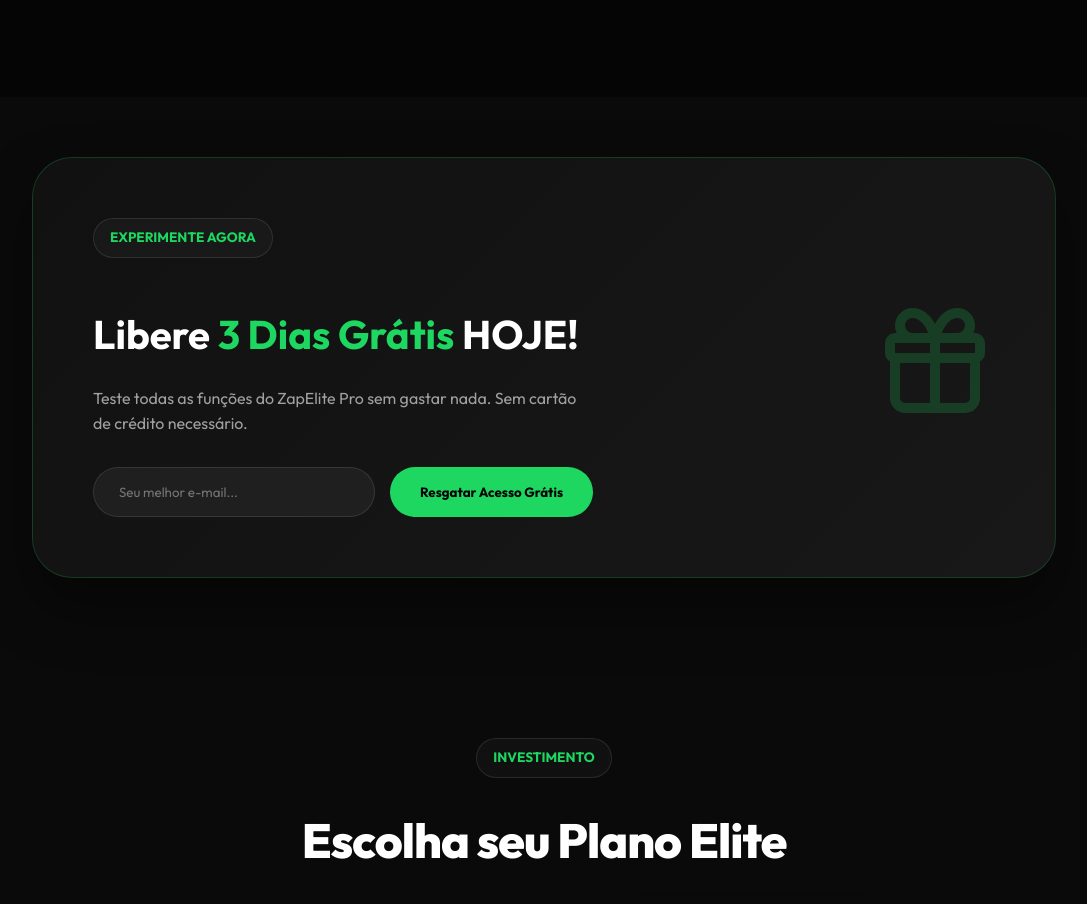
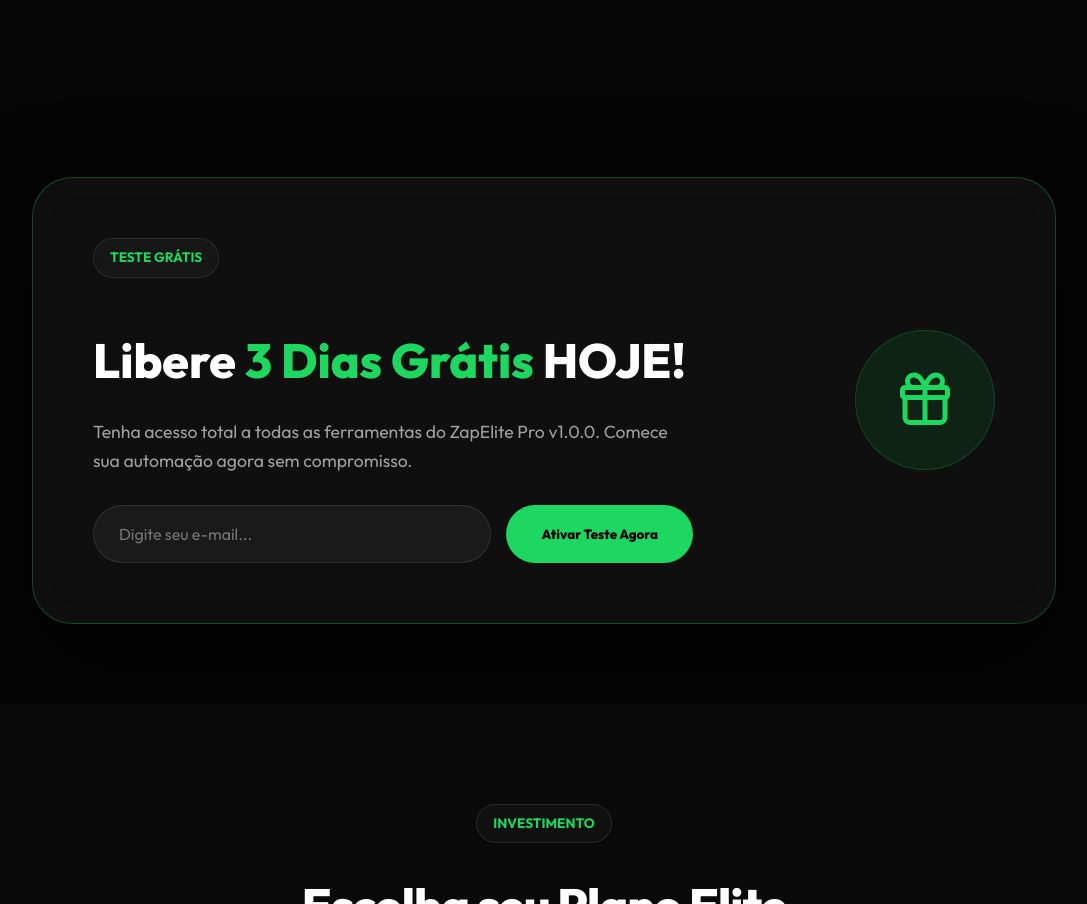
Before and after one commit to arkanintelligence-boop/zapelitepro, a plain HTML site: page index.html in a window 1280 px wide. Shown: the part 1793-2697 px from the top of the page, without its empty margins (96-1183 px from the left). Drawn offline with nearby package versions, Linux system fonts and the light colour scheme.

Commit message:
Fix Trial section layout and premium styles

```diff
--- a/index.html
+++ b/index.html
@@ -85,28 +85,32 @@
         </div>
     </section>
 
-    <!-- SEÇÃO TESTE GRÁTIS -->
+    <!-- SEÇÃO TESTE GRÁTIS PREMUM -->
     <section class="trial-section">
         <div class="trial-card">
-            <div class="trial-content" style="text-align: left;">
-                <div class="badge">EXPERIMENTE AGORA</div>
-                <h2 style="font-size: 2.5rem; margin: 20px 0;">Libere <span style="color: var(--primary);">3 Dias
+            <div class="trial-content">
+                <div class="badge">TESTE GRÁTIS</div>
+                <h2 style="font-size: 3rem; margin: 20px 0;">Libere <span style="color: var(--primary);">3 Dias
                         Grátis</span> HOJE!</h2>
-                <p style="color: var(--text-muted); margin-bottom: 30px;">Teste todas as funções do ZapElite Pro sem
-                    gastar nada. Sem cartão de crédito necessário.</p>
+                <p style="color: var(--text-muted); margin-bottom: 30px; font-size: 1.1rem;">Tenha acesso total a todas
+                    as ferramentas do ZapElite Pro v1.0.0. Comece sua automação agora sem compromisso.</p>
                 <div class="trial-form">
-                    <input type="email" id="trialEmail" placeholder="Seu melhor e-mail...">
-                    <button class="btn-trial" onclick="requestTrial()">Resgatar Acesso Grátis</button>
+                    <input type="email" id="trialEmail" placeholder="Digite seu e-mail...">
+                    <button class="btn-trial" onclick="requestTrial()">Ativar Teste Agora</button>
                 </div>
                 <div id="trialResult" class="trial-result" style="display: none;">
-                    <p style="font-size: 0.8rem; color: var(--text-muted);">Sua Chave de Teste:</p>
-                    <code id="trialKeyDisplay">ELITE-XXXX-XXXX</code>
-                    <p style="font-size: 0.75rem; margin-top: 10px; color: var(--primary);">Copie e cole no software!
+                    <p style="font-size: 0.9rem; color: var(--text-muted); margin-bottom: 15px;">Sua chave foi gerada:
                     </p>
+                    <code id="trialKeyDisplay">GERANDO-CHAVE...</code>
+                    <p style="font-size: 0.8rem; margin-top: 15px; color: var(--primary);">Copie e ative no seu
+                        software!</p>
                 </div>
             </div>
             <div class="trial-image">
-                <i data-lucide="gift" style="width: 120px; height: 120px; color: var(--primary); opacity: 0.2;"></i>
+                <div
+                    style="background: rgba(30, 215, 96, 0.1); width: 140px; height: 140px; border-radius: 50%; display: flex; align-items: center; justify-content: center; border: 1px solid rgba(30, 215, 96, 0.2);">
+                    <i data-lucide="gift" style="width: 60px; height: 60px; color: var(--primary);"></i>
+                </div>
             </div>
         </div>
     </section>
--- a/style.css
+++ b/style.css
@@ -615,118 +615,102 @@
     }
 }
 
-/* Trial Section */
+/* Trial Section Premium Re-Fix */
 .trial-section {
-    padding: 60px 10%;
-    background: var(--bg-main);
+    padding: 80px 10%;
+    background: #050505;
+    position: relative;
+    overflow: hidden;
 }
 
 .trial-card {
-    background: linear-gradient(135deg, #111 0%, #181818 100%);
-    border: 1px solid rgba(30, 215, 96, 0.2);
-    border-radius: 40px;
-    padding: 60px;
-    display: flex;
-    align-items: center;
-    justify-content: space-between;
-    gap: 40px;
-    overflow: hidden;
-    position: relative;
-    box-shadow: 0 30px 60px rgba(0, 0, 0, 0.4);
+    background: rgba(18, 18, 18, 0.8) !important;
+    backdrop-filter: blur(20px);
+    border: 1px solid rgba(30, 215, 96, 0.3) !important;
+    border-radius: 40px !important;
+    padding: 60px !important;
+    display: flex !important;
+    flex-direction: row !important;
+    align-items: center !important;
+    justify-content: space-between !important;
+    gap: 60px !important;
+    z-index: 10;
+    box-shadow: 0 40px 100px rgba(0, 0, 0, 0.5);
+    max-width: 1200px;
+    margin: 0 auto;
 }
 
 .trial-content {
-    max-width: 500px;
-    position: relative;
-    z-index: 2;
+    max-width: 600px !important;
+    text-align: left !important;
 }
 
 .trial-content h2 {
-    font-size: 2.5rem;
-    margin: 20px 0;
+    font-size: 3rem !important;
+    font-weight: 800 !important;
+    color: #fff !important;
+    margin: 20px 0 !important;
 }
 
 .trial-form {
-    display: flex;
-    gap: 15px;
-    margin-top: 30px;
+    display: flex !important;
+    gap: 15px !important;
+    margin-top: 30px !important;
 }
 
 .trial-form input {
-    flex: 1;
-    background: rgba(255, 255, 255, 0.05);
-    border: 1px solid rgba(255, 255, 255, 0.1);
-    padding: 16px 25px;
-    border-radius: 100px;
-    color: #fff;
-    outline: none;
-    transition: 0.3s;
-}
-
-.trial-form input:focus {
-    border-color: var(--primary);
-    background: rgba(30, 215, 96, 0.05);
+    flex: 1 !important;
+    background: rgba(255, 255, 255, 0.05) !important;
+    border: 1px solid rgba(255, 255, 255, 0.1) !important;
+    padding: 18px 25px !important;
+    border-radius: 100px !important;
+    color: #fff !important;
+    font-size: 1rem !important;
 }
 
 .btn-trial {
-    background: var(--primary);
-    color: #000;
-    padding: 16px 30px;
-    border-radius: 100px;
-    border: none;
-    font-weight: 700;
-    cursor: pointer;
-    transition: 0.3s;
-    white-space: nowrap;
-}
-
-.btn-trial:hover {
-    transform: scale(1.05);
-    background: var(--primary-hover);
+    background: #1ed760 !important;
+    color: #000 !important;
+    padding: 18px 35px !important;
+    border-radius: 100px !important;
+    border: none !important;
+    font-weight: 800 !important;
+    cursor: pointer !important;
+    white-space: nowrap !important;
 }
 
 .trial-result {
     margin-top: 30px;
     background: rgba(30, 215, 96, 0.1);
-    padding: 20px;
+    padding: 24px;
     border-radius: 20px;
-    border: 1px dashed var(--primary);
-    animation: fadeIn 0.5s ease;
+    border: 1px dashed #1ed760;
 }
 
 .trial-result code {
     display: block;
-    font-size: 1.5rem;
+    font-size: 1.8rem;
+    font-weight: 800;
     color: #fff;
-    font-weight: 800;
-    letter-spacing: 2px;
-    margin: 10px 0;
+    letter-spacing: 3px;
 }
 
-@keyframes fadeIn {
-    from {
-        opacity: 0;
-        transform: translateY(10px);
+@media (max-width: 950px) {
+    .trial-card {
+        flex-direction: column !important;
+        padding: 40px 30px !important;
+        text-align: center !important;
     }
 
-    to {
-        opacity: 1;
-        transform: translateY(0);
-    }
-}
-
-@media (max-width: 900px) {
-    .trial-card {
-        flex-direction: column;
-        text-align: center;
-        padding: 40px 30px;
+    .trial-content {
+        text-align: center !important;
     }
 
     .trial-form {
-        flex-direction: column;
+        flex-direction: column !important;
     }
 
     .trial-image {
-        display: none;
+        display: none !important;
     }
 }
```
